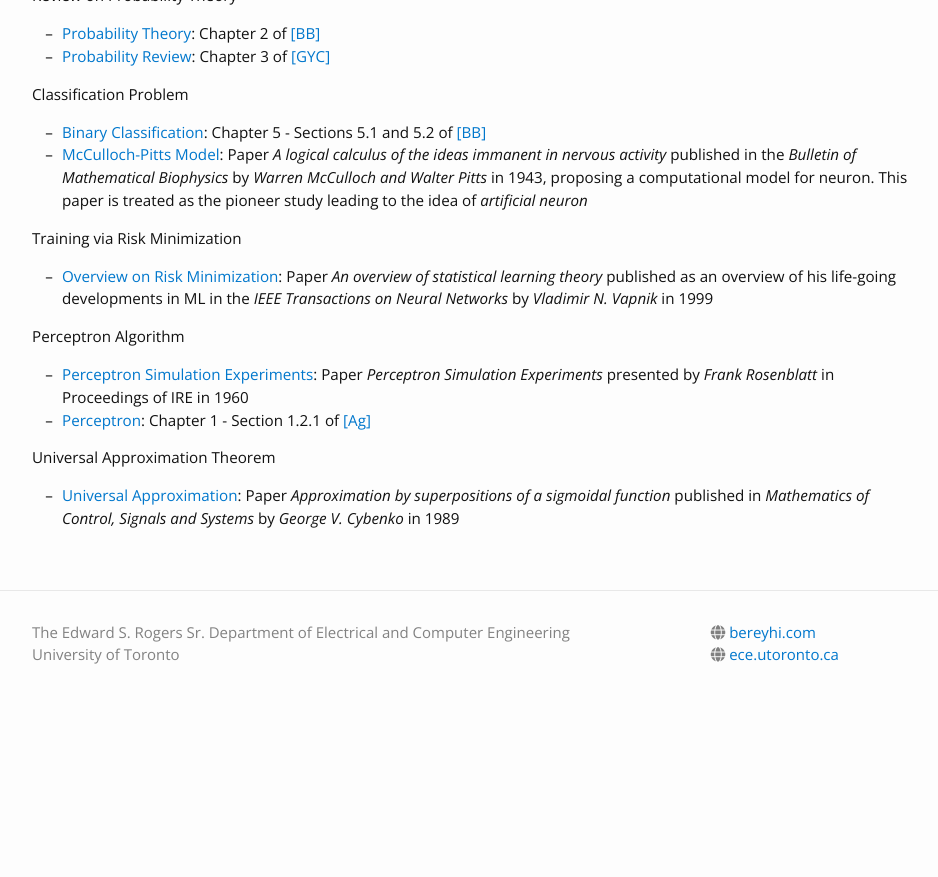
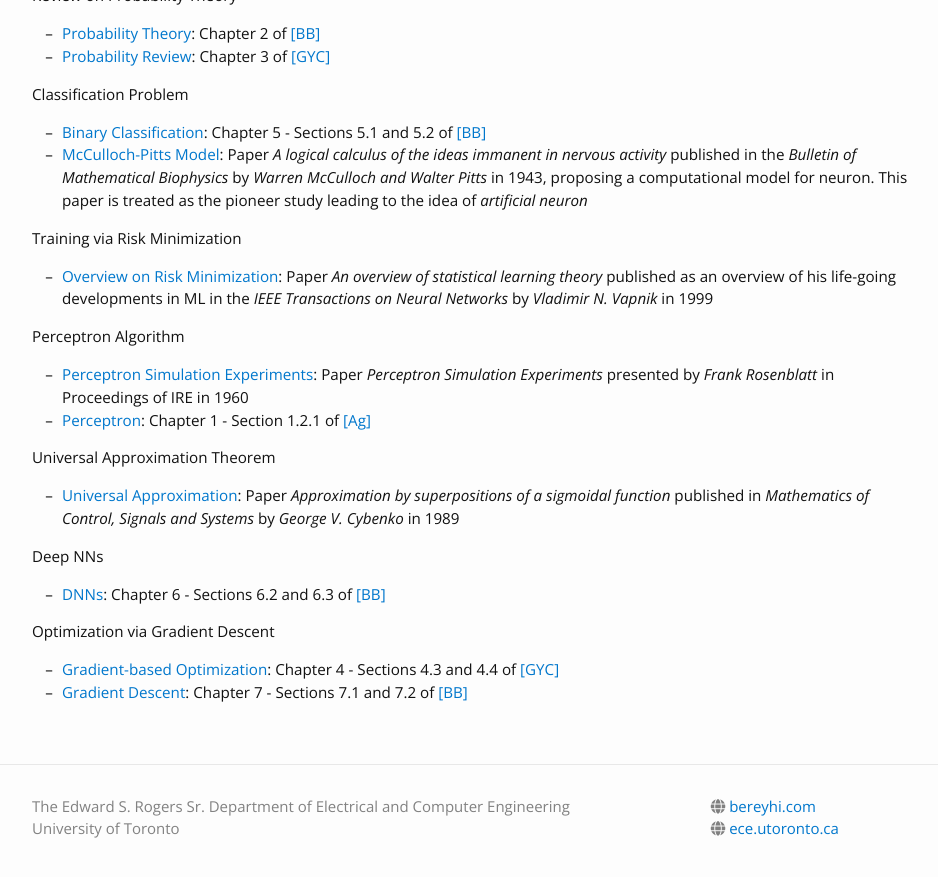
Before and after one commit to bereyhi-courses/dl-utoronto, a Jekyll site: the page built from materials.md, in a window 1280 px wide and 900 px high, scrolled down 1354 px. Shown: the top 877 px of the window, without its empty margins (163-1101 px from the left). Built offline with Jekyll 4.4.1, drawn with Linux system fonts in a browser that asks for light colours; nearby versions of some CDN libraries; before the commit the page ends 2080 px from its top, so only the background shows below that.

```diff
--- a/materials.md
+++ b/materials.md
@@ -69,3 +69,10 @@ This section will be completed gradually through the semester.
 
 #### Universal Approximation Theorem
 * [Universal Approximation](https://link.springer.com/article/10.1007/BF02551274): Paper _Approximation by superpositions of a sigmoidal function_ published in _Mathematics of Control, Signals and Systems_ by _George V. Cybenko_ in 1989
+
+#### Deep NNs
+* [DNNs](https://www.bishopbook.com/): Chapter 6 - Sections 6.2 and 6.3 of [[BB]](https://www.bishopbook.com/)
+
+#### Optimization via Gradient Descent
+* [Gradient-based Optimization](https://www.deeplearningbook.org/): Chapter 4 - Sections 4.3 and 4.4 of [[GYC]](https://www.deeplearningbook.org/)
+* [Gradient Descent](https://www.bishopbook.com/): Chapter 7 - Sections 7.1 and 7.2 of [[BB]](https://www.bishopbook.com/)
```
Also changed, not shown: _lectures/L11_DNN.md (added, +16 -0 lines), _lectures/L12_OptGD.md (added, +17 -0 lines).
